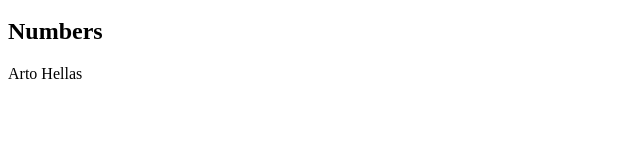
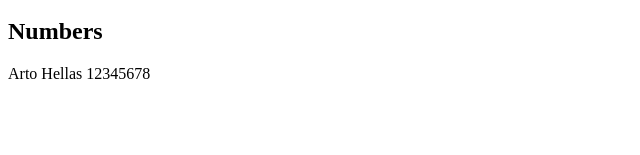
Before and after one commit to esbrown/full_stack_open_modern_web_development, a React (Vite) app in the folder part2/phonebook/: page / in a window 1280 px wide. Shown: the part 132-287 px from the top of the page, without its empty margins (0-640 px from the left). Built offline with nearby package versions, Linux system fonts and the light colour scheme.

Commit message:
part 3 add number field in output

```diff
--- a/part2/phonebook/src/App.jsx
+++ b/part2/phonebook/src/App.jsx
@@ -1,6 +1,10 @@
 import { useState } from "react"
 
-const Person = ({ person }) => <p key={person.name}>{person.name}</p>
+const Person = ({ person }) => (
+  <p key={person.name}>
+    {person.name} {person.number}
+  </p>
+)
 
 const Numbers = ({ people }) => {
   return (
@@ -13,7 +17,9 @@ const Numbers = ({ people }) => {
 }
 
 const App = () => {
-  const [persons, setPersons] = useState([{ name: "Arto Hellas" }])
+  const [persons, setPersons] = useState([
+    { name: "Arto Hellas", number: "12345678" },
+  ])
   const [newName, setNewName] = useState("")
   const [newNumber, setNewNumber] = useState("")
 
```
